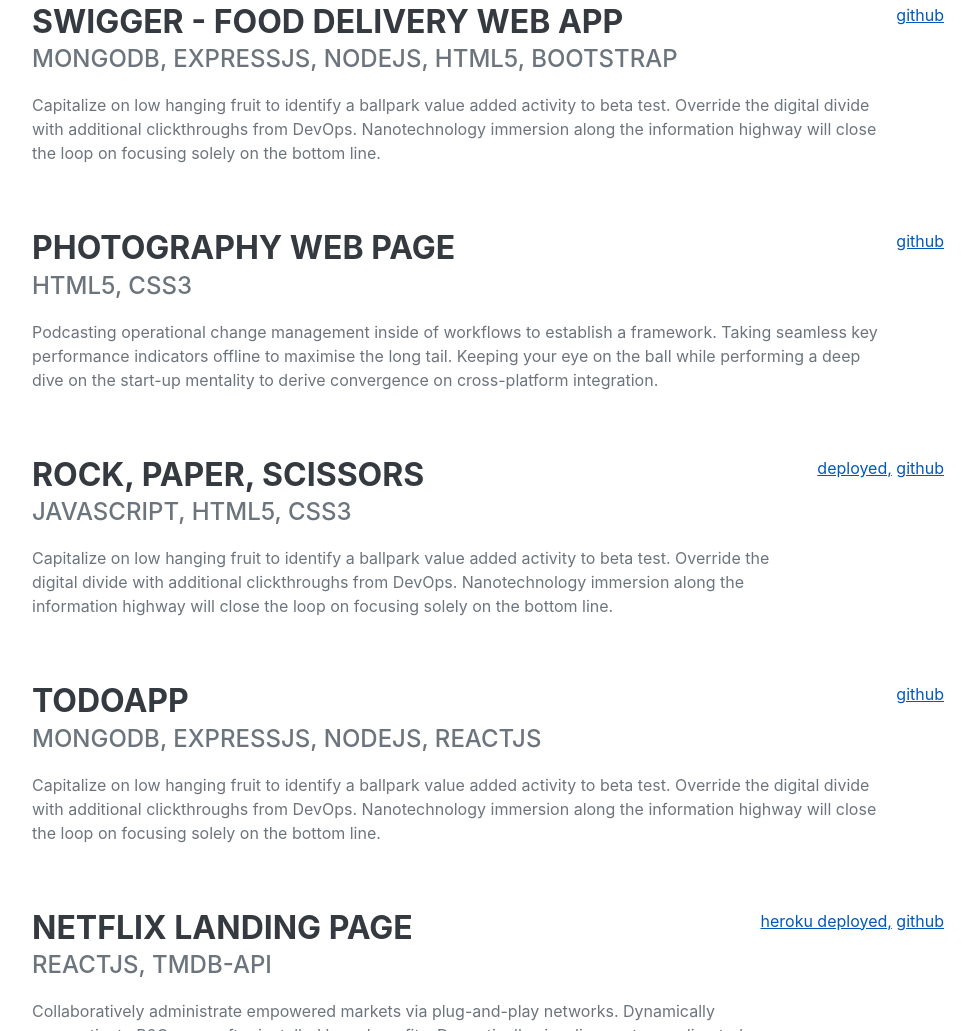
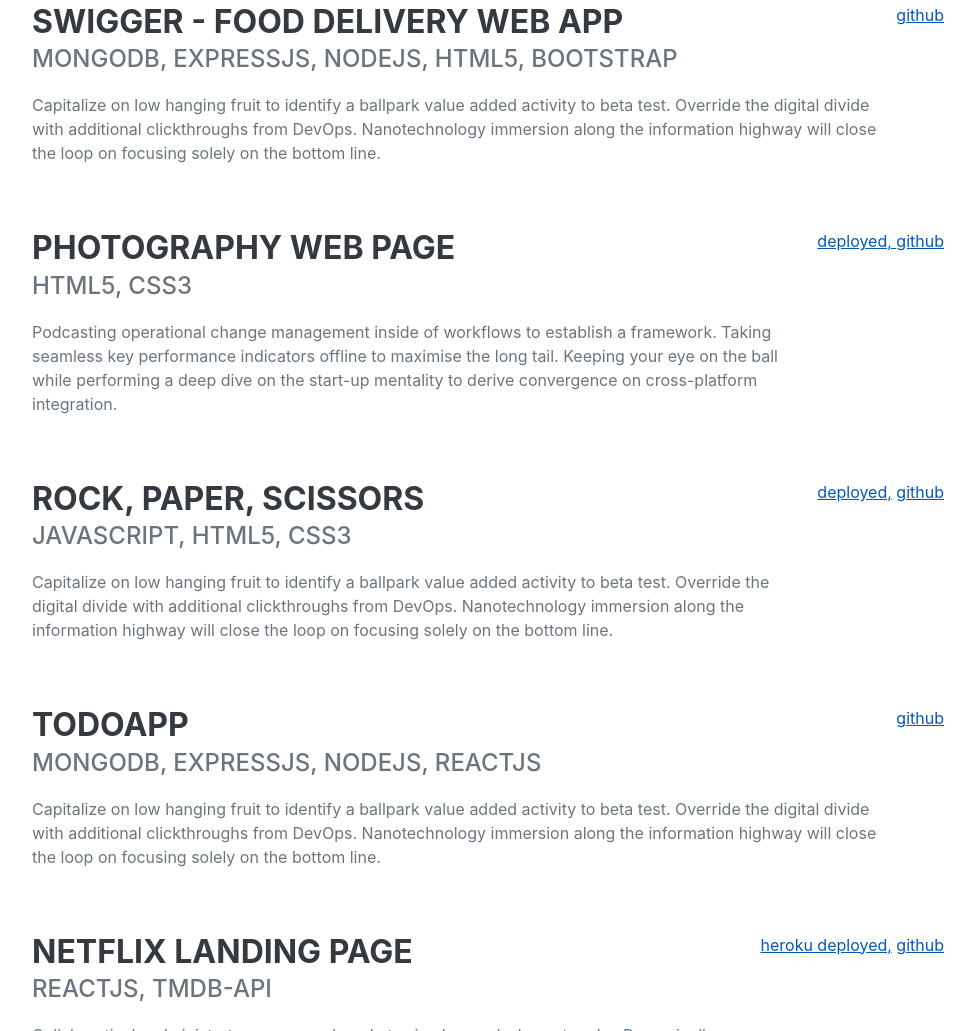
Before and after one commit to ritikbheda/ritikbheda.github.io, a plain HTML site: page index.html in a window 1280 px wide. Shown: the part 3396-4427 px from the top of the page, without its empty margins (288-1263 px from the left). Drawn offline with nearby package versions, Linux system fonts and the light colour scheme; a web font is replaced by a local one.

Commit message:
added photography webpage link

```diff
--- a/index.html
+++ b/index.html
@@ -232,7 +232,7 @@
                             <div class="subheading mb-3">HTML5, CSS3</div>
                             <p>Podcasting operational change management inside of workflows to establish a framework. Taking seamless key performance indicators offline to maximise the long tail. Keeping your eye on the ball while performing a deep dive on the start-up mentality to derive convergence on cross-platform integration.</p>
                         </div>
-                        <div class="flex-shrink-0"><span class="text-primary"><a href="https://github.com/ritikbheda/photography-webpage" target="_black">github</a></span></div>
+                        <div class="flex-shrink-0"><span class="text-primary"><a href="https://ritikbheda.github.io/photography-webpage/index.html" target="_black">deployed, </a> <a href="https://github.com/ritikbheda/photography-webpage" target="_black">github</a></span></div>
                     </div>
 
                     <div class="d-flex flex-column flex-md-row justify-content-between mb-5">
```
